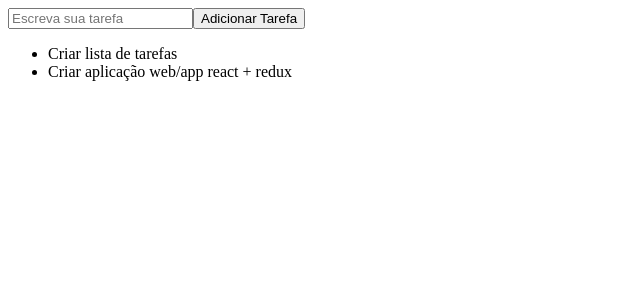
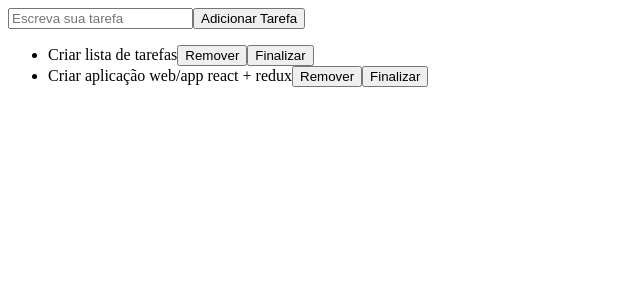
Before and after one commit to MarksPro/todoredux, a React (Create React App) app: page / in a window 1280 px wide. Shown: the top 300 px of the page, without its empty margins (0-640 px from the left). Built offline with nearby package versions, Linux system fonts and the light colour scheme.

Commit message:
criando action remover tarefa da lista

```diff
--- a/src/components/TodoList/index.js
+++ b/src/components/TodoList/index.js
@@ -1,10 +1,20 @@
 import React from 'react';
 import {connect} from 'react-redux';
+import {bindActionCreators} from 'redux';
+import * as actionsTodo from '../../store/actions/todos';
 
 const TodoList = (props) => (
   <ul>
     {props.todos.map(todo => (
-      <li key={todo.id}>{todo.text}</li>
+      <li key={todo.id}>
+        {todo.text}
+        <button onClick={() => props.removeTodo(todo.id)}>
+          Remover
+        </button>
+        <button>
+          {todo.completed ? 'Refazer' : 'Finalizar'}
+        </button>
+      </li>
     ))}
   </ul>
 );
@@ -13,4 +23,6 @@ const mapStateToProps = state => ({
   todos: state.todos
 });
 
-export default connect(mapStateToProps)(TodoList);
+const mapDispatchToProps = dispatch => bindActionCreators(actionsTodo, dispatch);
+
+export default connect(mapStateToProps, mapDispatchToProps)(TodoList);
--- a/src/store/actions/todos.js
+++ b/src/store/actions/todos.js
@@ -4,3 +4,10 @@ export const addTodo = text => ({
     text
   }
 });
+
+export const removeTodo = id => ({
+  type: 'REMOVE_TODO',
+  payload: {
+    id
+  }
+});
--- a/src/store/reducers/todos.js
+++ b/src/store/reducers/todos.js
@@ -18,7 +18,11 @@ function todos(state = INITIAL_STATE, action){
         id: Math.random(),
         text: action.payload.text,
         completed: false
-      }]
+      }];
+    case 'REMOVE_TODO':
+      return state.filter(todo => (
+        todo.id !== action.payload.id
+      ));
     default:
       return state;
   }
```
